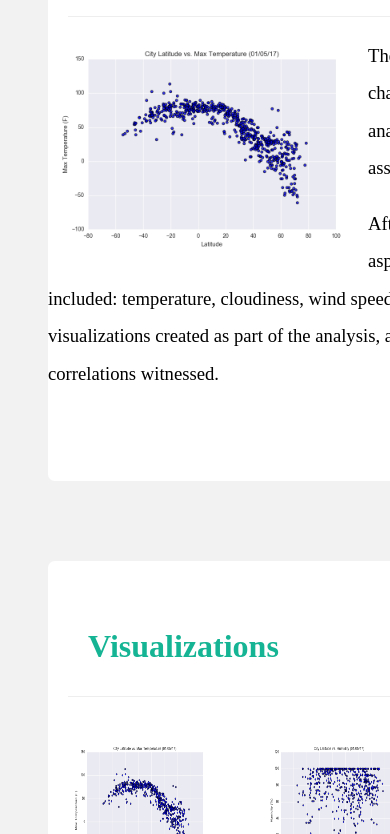
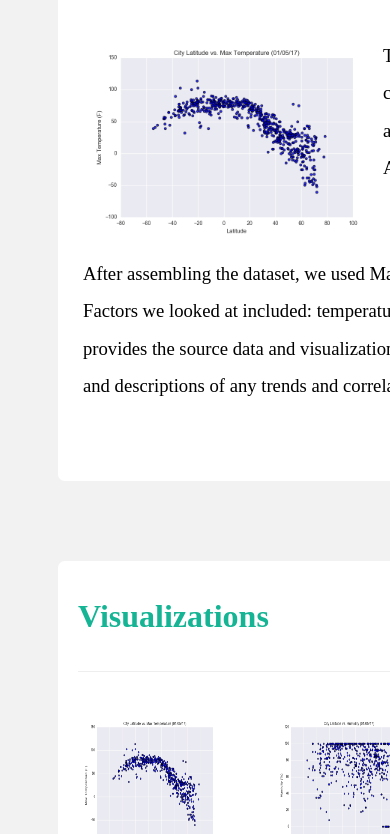
Before and after one commit to mattdhill011/Web-Design-Challenge, a plain HTML site: page index.html in a window 390 px wide. Shown: the part 215-1049 px from the top of the page. Drawn offline with Linux system fonts and the light colour scheme.

Commit message:
fixed styles

```diff
--- a/comparison-style.css
+++ b/comparison-style.css
@@ -86,12 +86,13 @@ section {
     margin: 40px;
     border-radius: 5pt;
     max-width: fit-content;
+    padding: 20px;
 }
 
 section h1 {
     color:#15b494;
-    padding:40px;
-    padding-bottom:5px;
+    padding: 10px;
+    padding-left: 20px;
     font-weight:700px;
     font-size: 24pt;
 }
@@ -106,3 +107,10 @@ section p img {
     width: 40%;
     float: left;
 }
+
+@media (max-width:1800px) {
+    .column {
+        height: 30%;
+        width: 30%;
+    }
+}
--- a/data-style.css
+++ b/data-style.css
@@ -85,7 +85,7 @@ section {
     background-color: white;
     margin: 40px;
     border-radius: 5pt;
-    padding: 20px;
+    padding: 40px;
     padding-top: 5px;
     max-width: fit-content;
 }
@@ -93,6 +93,7 @@ section {
 section h1 {
     color:#15b494;
     padding:10px;
+    padding-left: 20px;
     font-weight:700px;
     font-size: 24pt;
 }
--- a/styles.css
+++ b/styles.css
@@ -89,8 +89,8 @@ section {
 
 section h1 {
     color:#15b494;
-    padding:40px;
-    padding-bottom:5px;
+    padding: 10px;
+    padding-left: 20px;
     font-weight:700px;
     font-size: 24pt;
 }
@@ -105,6 +105,7 @@ section hr {
 section p {
     font-size: 14pt;
     line-height: 2;
+    padding: 25px;
 }
 section p img {
     height: 40%;
@@ -122,14 +123,139 @@ section p img {
     float:left;
     width: 400px;
     height: 550px;
+
 }
 
 .right-section img {
     height: 150px;
     width: 150px;
-    padding: 20px;
+    padding: 15px;
+    border: 5px solid white;
 }
 
 .right-section img:hover {
-    border: 5px solid #555:
+    border: 5px solid #ddd;
 }
+
+@media (max-width:2400px) {
+    .left-section {
+        margin-left: 525px;
+    }
+}
+
+@media (max-width:2300px) {
+    .left-section {
+        margin-left: 475px;
+    }
+}
+
+@media (max-width:2200px) {
+    .left-section {
+        margin-left: 425px;
+    }
+}
+
+@media (max-width:2100px) {
+    .left-section {
+        margin-left: 375px;
+    }
+}
+
+@media (max-width:2000px) {
+    .left-section {
+        margin-left: 325px;
+    }
+}
+
+@media (max-width:1900px) {
+    .left-section {
+        margin-left: 275px;
+    }
+}
+@media (max-width:1800px) {
+    .left-section {
+        margin-left: 225px;
+    }
+}
+
+@media (max-width:1700px) {
+    .left-section {
+        margin-left: 175px;
+    }
+}
+
+@media (max-width:1600px) {
+    .left-section {
+        margin-left: 125px;
+    }
+}
+
+@media (max-width:1500px) {
+    .left-section {
+        margin-left: 350px;
+    }
+
+    .right-section {
+        margin-left: 350px;
+    }
+}
+
+@media (max-width:1400px) {
+    .left-section {
+        margin-left: 300px;
+    }
+
+    .right-section {
+        margin-left: 300px;
+    }
+}
+
+@media (max-width:1300x) {
+    .left-section {
+        margin-left: 250px;
+    }
+
+    .right-section {
+        margin-left: 250px;
+    }
+}
+
+@media (max-width:1200px) {
+    .left-section {
+        margin-left: 200px;
+    }
+
+    .right-section {
+        margin-left: 200px;
+    }
+}
+
+@media (max-width:1100px) {
+    .left-section {
+        margin-left: 150px;
+    }
+
+    .right-section {
+        margin-left: 150px;
+    }
+}
+
+@media (max-width:1000px) {
+    .left-section {
+        margin-left: 100px;
+    }
+
+    .right-section {
+        margin-left: 100px;
+    }
+}
+
+@media (max-width:900px) {
+    .left-section {
+        margin-left: 50px;
+    }
+
+    .right-section {
+        margin-left: 50px;
+    }
+}
--- a/visualization-style.css
+++ b/visualization-style.css
@@ -89,7 +89,8 @@ section {
 
 section h1 {
     color:#15b494;
-    padding:40px;
+    padding:10px;
+    padding-left: 20px;
     padding-bottom:5px;
     font-weight:700px;
     font-size: 24pt;
@@ -127,9 +128,133 @@ section p img {
 .right-section img {
     height: 150px;
     width: 150px;
-    padding: 20px;
+    padding: 15px;
+    border: 5px solid white;
 }
 
 .right-section img:hover {
-    border: 5px solid #555:
+    border: 5px solid #ddd;
 }
+
+@media (max-width:2400px) {
+    .left-section {
+        margin-left: 525px;
+    }
+}
+
+@media (max-width:2300px) {
+    .left-section {
+        margin-left: 475px;
+    }
+}
+
+@media (max-width:2200px) {
+    .left-section {
+        margin-left: 425px;
+    }
+}
+
+@media (max-width:2100px) {
+    .left-section {
+        margin-left: 375px;
+    }
+}
+
+@media (max-width:2000px) {
+    .left-section {
+        margin-left: 325px;
+    }
+}
+
+@media (max-width:1900px) {
+    .left-section {
+        margin-left: 275px;
+    }
+}
+@media (max-width:1800px) {
+    .left-section {
+        margin-left: 225px;
+    }
+}
+
+@media (max-width:1700px) {
+    .left-section {
+        margin-left: 175px;
+    }
+}
+
+@media (max-width:1600px) {
+    .left-section {
+        margin-left: 125px;
+    }
+}
+
+@media (max-width:1500px) {
+    .left-section {
+        margin-left: 350px;
+    }
+
+    .right-section {
+        margin-left: 350px;
+    }
+}
+
+@media (max-width:1400px) {
+    .left-section {
+        margin-left: 300px;
+    }
+
+    .right-section {
+        margin-left: 300px;
+    }
+}
+
+@media (max-width:1300x) {
+    .left-section {
+        margin-left: 250px;
+    }
+
+    .right-section {
+        margin-left: 250px;
+    }
+}
+
+@media (max-width:1200px) {
+    .left-section {
+        margin-left: 200px;
+    }
+
+    .right-section {
+        margin-left: 200px;
+    }
+}
+
+@media (max-width:1100px) {
+    .left-section {
+        margin-left: 150px;
+    }
+
+    .right-section {
+        margin-left: 150px;
+    }
+}
+
+@media (max-width:1000px) {
+    .left-section {
+        margin-left: 100px;
+    }
+
+    .right-section {
+        margin-left: 100px;
+    }
+}
+
+@media (max-width:900px) {
+    .left-section {
+        margin-left: 50px;
+    }
+
+    .right-section {
+        margin-left: 50px;
+    }
+}
```
